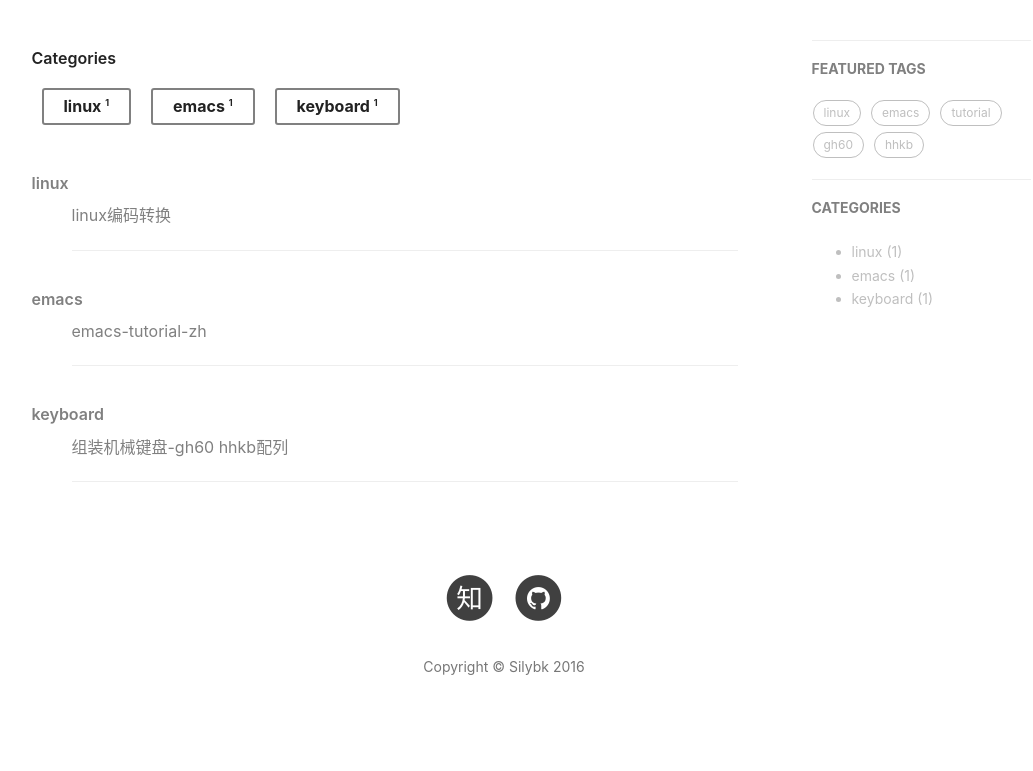
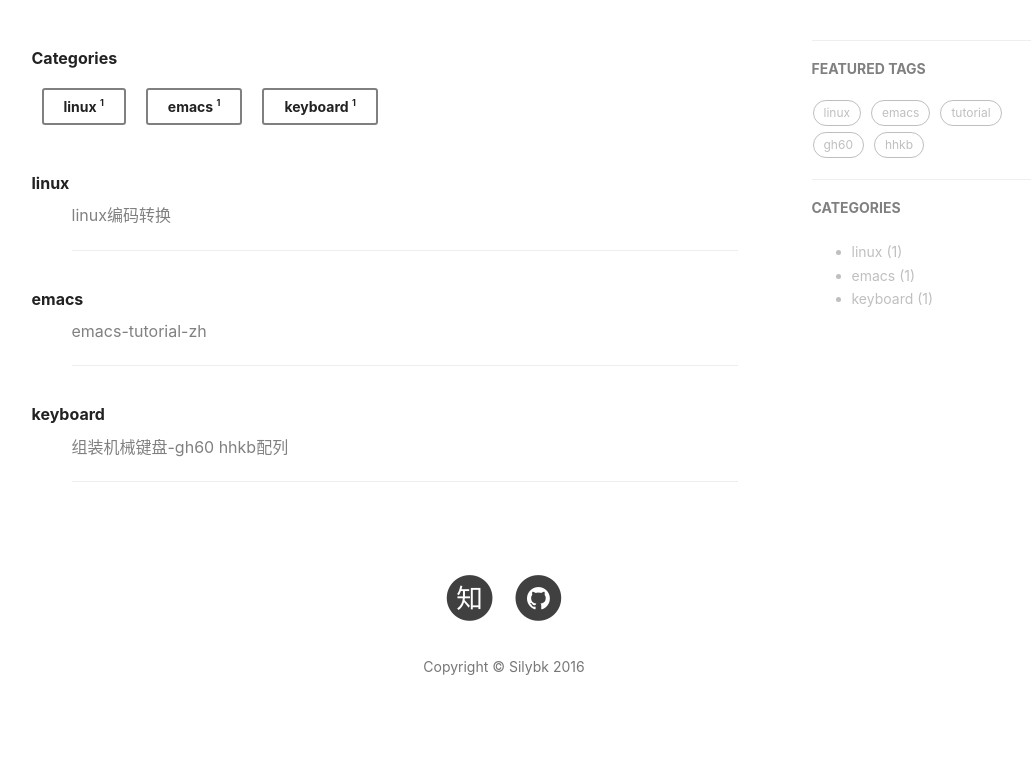
Before and after one commit to silybk/silybk.github.io, a Jekyll site: the page built from categories.html, in a window 1280 px wide. Shown: the part 398-1169 px from the top of the page, without its empty margins (136-1169 px from the left). Built offline with Jekyll 4.4.1, drawn with Linux system fonts in a browser that asks for light colours; nearby versions of some CDN libraries; comment, search, counter and statistics services are not loaded.

Commit message:
Update categories.html

```diff
--- a/categories.html
+++ b/categories.html
@@ -6,11 +6,11 @@ permalink: /categories/
 ---
 <article class="hentry">
 <div class="article">
-    <h6 class="title" <a style="color:#222;"> {{ page.title }} </a></h6>
+    <h6 class="title" <a style="color:#222;font-weight:bold;"> {{ page.title }} </a></h6>
     <ul class="categories">
     {% assign categories_list = site.categories %}
     {% for category in categories_list %}
-        <li class="categories-item"><a style="color:#222;font-size: 16px;font-weight:bold;" href="{{ BASE_PATH }}{{ site.JB.categories_path }}#{{ category[0] }}-ref">
+        <li class="categories-item"><a style="color:#222;font-size: 14px;font-weight:bold;" href="{{ BASE_PATH }}{{ site.JB.categories_path }}#{{ category[0] }}-ref">
             {{ category[0] | join: "/" }}
         <span>{{ category[1].size }}</span></a>
 		</li>
@@ -19,7 +19,7 @@ permalink: /categories/
 
 <div class="article">
 {% for category in site.categories %}
-  <h6  class="article-year" id="{{ category[0] }}-ref" data-year="&diams;">{{ category[0] | join: "/" }}</h6>
+  <h6  class="article-year" id="{{ category[0] }}-ref" data-year="&diams;" > <a style="color:#222;font-weight:bold;"> {{ category[0] | join: "/" }}</a></h6>
   <ul style="list-style: none">
     {% assign pages_list = category[1] %}
     {% for node in pages_list %}
```
